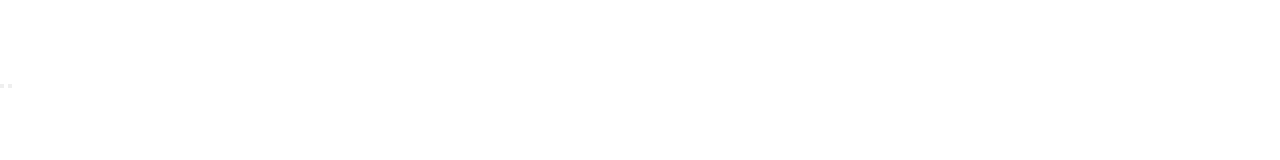
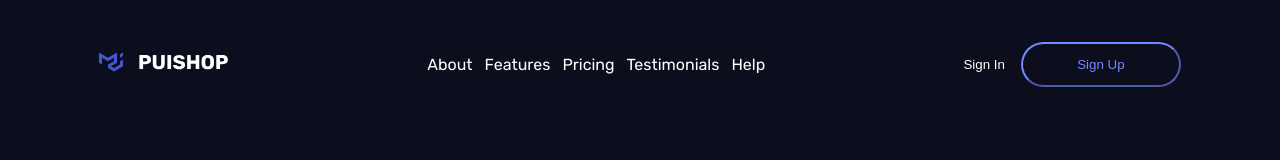
Before and after one commit to mevairmctest/html_css_test, a plain HTML site: page index.html in a window 1280 px wide. Drawn offline with Linux system fonts and the light colour scheme.

Commit message:
header terminado

```diff
--- a/index.html
+++ b/index.html
@@ -8,22 +8,24 @@
     <title>Document</title>
 </head>
 <body>
-    <header>
+    <header class="flex__center header__container" >
         <div>
-            <img src="" alt="">
+            <img src="./assets/images/logo.svg" alt="logo">
         </div>
         <div>
             <nav>
-                <ul>
-                    <li><a href=""></a></li>
-                    <li><a href=""></a></li>
-                    <li><a href=""></a></li>
+                <ul class="flex__center flex_gap">
+                    <li><a href="">About</a></li>
+                    <li><a href="">Features</a></li>
+                    <li><a href="">Pricing</a></li>
+                    <li><a href="">Testimonials</a></li>
+                    <li><a href="">Help</a></li>
                 </ul>
             </nav>
         </div>
-        <div>
-            <button></button>
-            <button></button>
+        <div class="flex__center">
+            <button class="sign_in">Sign In</button>
+            <button class="sign_up">Sign Up</button>
         </div>
     </header>
     <main></main>
--- a/styles/global.css
+++ b/styles/global.css
@@ -1,5 +1,9 @@
+@import url('https://fonts.googleapis.com/css2?family=Rubik:ital,wght@0,300;0,400;0,500;0,600;0,700;0,800;0,900;1,300;1,400;1,500;1,600;1,700;1,800;1,900&display=swap');
+
 :root {
-    --color-text-white: #3c5dd6;
+    --color-text-white: #ffffff;
+    --background-general: #0C0D1D;
+    --alternativo-color-button: #7488FF;
 }
 
 
@@ -9,6 +13,11 @@
     box-sizing: border-box;
 }
 
+body{
+    background-color: var(--background-general);
+    font-size: 16px;
+    font-family: 'Rubik', sans-serif;
+}
 
 h1,
 h2,
@@ -16,7 +25,8 @@ h3,
 h4,
 h5,
 h6,
-p {
+p,
+button {
     color:  var(--color-text-white);
 }
 
@@ -26,5 +36,10 @@ span {
 }
 
 a {
+    text-decoration: none;
     color:   var(--color-text-white);
 }
+
+li {
+    list-style-type: none;
+}
--- a/styles/header.css
+++ b/styles/header.css
@@ -0,0 +1,29 @@
+.flex__center {
+    display: flex;
+    justify-content: space-around;
+    align-items: center;
+}
+
+.header__container {
+    height: 128px;
+}
+
+.flex_gap {
+    gap: 12px;
+}
+
+.sign_in {
+    background-color: transparent;
+    border: none;
+    margin-right: 16px;
+}
+
+.sign_up {
+    width: 160px;
+    height: 45px;
+    padding: 8px 16px;
+    color: var(--alternativo-color-button);
+    background-color: transparent;
+    border-radius: 50px;
+    border-color: var(--alternativo-color-button);
+}
```
Also changed, not shown: assets/images/logo.svg (added).
